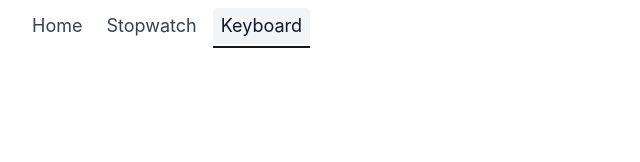
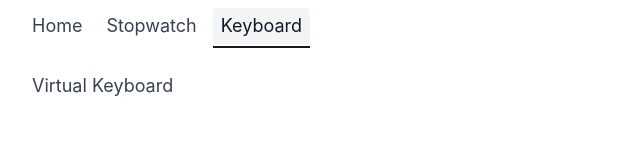
Before and after one commit to Girish21/xstate-playground, a React (Vite) app: page /keyboard in a window 1280 px wide. Shown: the top 162 px of the page, without its empty margins (0-640 px from the left). Built offline with nearby package versions, Linux system fonts and the light colour scheme; the HTML template or start-up script is replaced by a standard one.

Commit message:
keyboard subpage with routes

```diff
--- a/src/Pages/keyboard.tsx
+++ b/src/Pages/keyboard.tsx
@@ -1,3 +1,15 @@
+import { Outlet } from 'react-router-dom'
+import { KeyboardSubnav, PageWrapper } from '../components'
+
 export default function Keyboard() {
-  return null
+  return (
+    <PageWrapper>
+      <div className='col-span-12 flex flex-col pt-2'>
+        <KeyboardSubnav />
+        <div className='grid flex-1 place-content-center'>
+          <Outlet />
+        </div>
+      </div>
+    </PageWrapper>
+  )
 }
```
